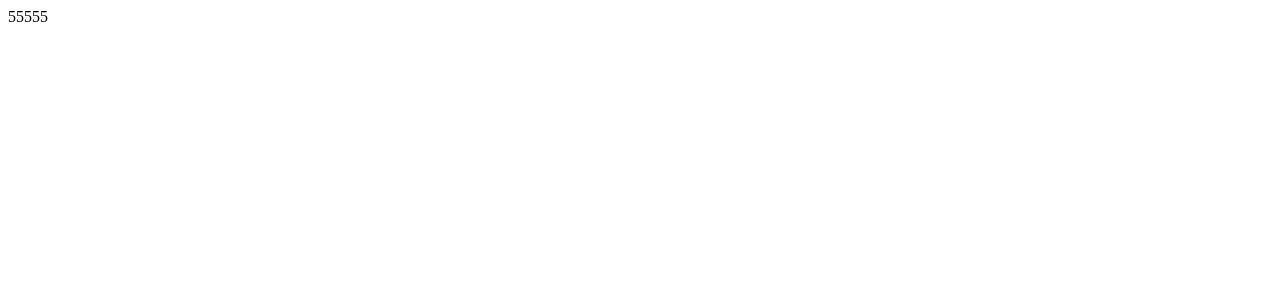
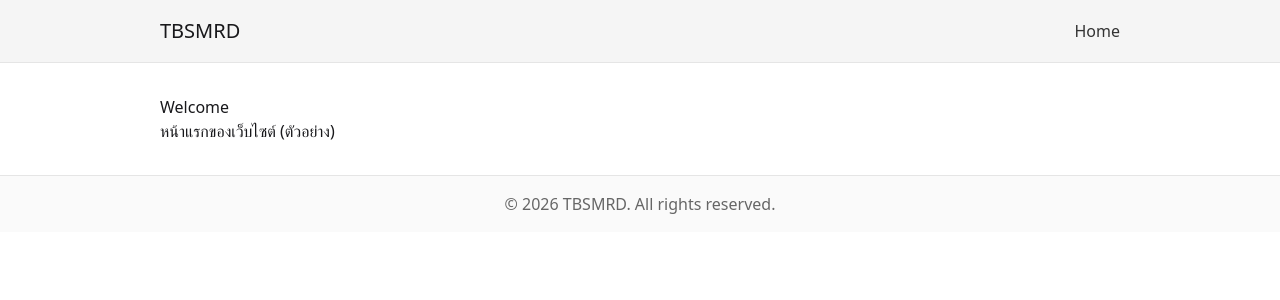
Before and after one commit to wuttinaninpanan/tbsmproduction, a Django app: page / in a window 1280 px wide. Before the commit the part shown is almost empty. Shown: the top 300 px of the page. Run offline with Django 5.2, Linux system fonts and the light colour scheme; style sheets or scripts are compiled from the project's sources.

Commit message:
first commit

```diff
--- a/templates/base.html
+++ b/templates/base.html
@@ -0,0 +1,21 @@
+{% load static %}
+<!DOCTYPE html>
+<html lang="en">
+<head>
+	<meta charset="utf-8">
+	<meta name="viewport" content="width=device-width,initial-scale=1">
+	<title>{% block title %}TBSMRD{% endblock %}</title>
+
+	{% comment %} Add static CSS if available {% endcomment %}
+	<link rel="stylesheet" href="{% static 'css/styles.css' %}">
+</head>
+<body>
+	{% include "header.html" %}
+
+	<main>
+		{% block content %}{% endblock %}
+	</main>
+
+	{% include "footer.html" %}
+</body>
+</html>
--- a/templates/footer.html
+++ b/templates/footer.html
@@ -0,0 +1,5 @@
+<footer style="padding:1rem;background:#fafafa;border-top:1px solid #e5e5e5;margin-top:2rem;">
+	<div style="max-width:960px;margin:0 auto;text-align:center;color:#666;">
+		&copy; 2026 TBSMRD. All rights reserved.
+	</div>
+</footer>
--- a/templates/header.html
+++ b/templates/header.html
@@ -0,0 +1,8 @@
+<header style="padding:1rem;background:#f5f5f5;border-bottom:1px solid #e5e5e5;">
+	<div style="max-width:960px;margin:0 auto;display:flex;justify-content:space-between;align-items:center;">
+		<h1 style="margin:0;font-size:1.25rem;"><a href="/" style="text-decoration:none;color:inherit;">TBSMRD</a></h1>
+		<nav>
+			<a href="/" style="margin-left:1rem;text-decoration:none;color:#333;">Home</a>
+		</nav>
+	</div>
+</header>
--- a/templates/index.html
+++ b/templates/index.html
@@ -1 +1,10 @@
-55555
+{% extends "base.html" %}
+
+{% block title %}Home — TBSMRD{% endblock %}
+
+{% block content %}
+<div style="max-width:960px;margin:2rem auto;">
+	<h2>Welcome</h2>
+	<p>หน้าแรกของเว็บไซต์ (ตัวอย่าง)</p>
+</div>
+{% endblock %}
```
